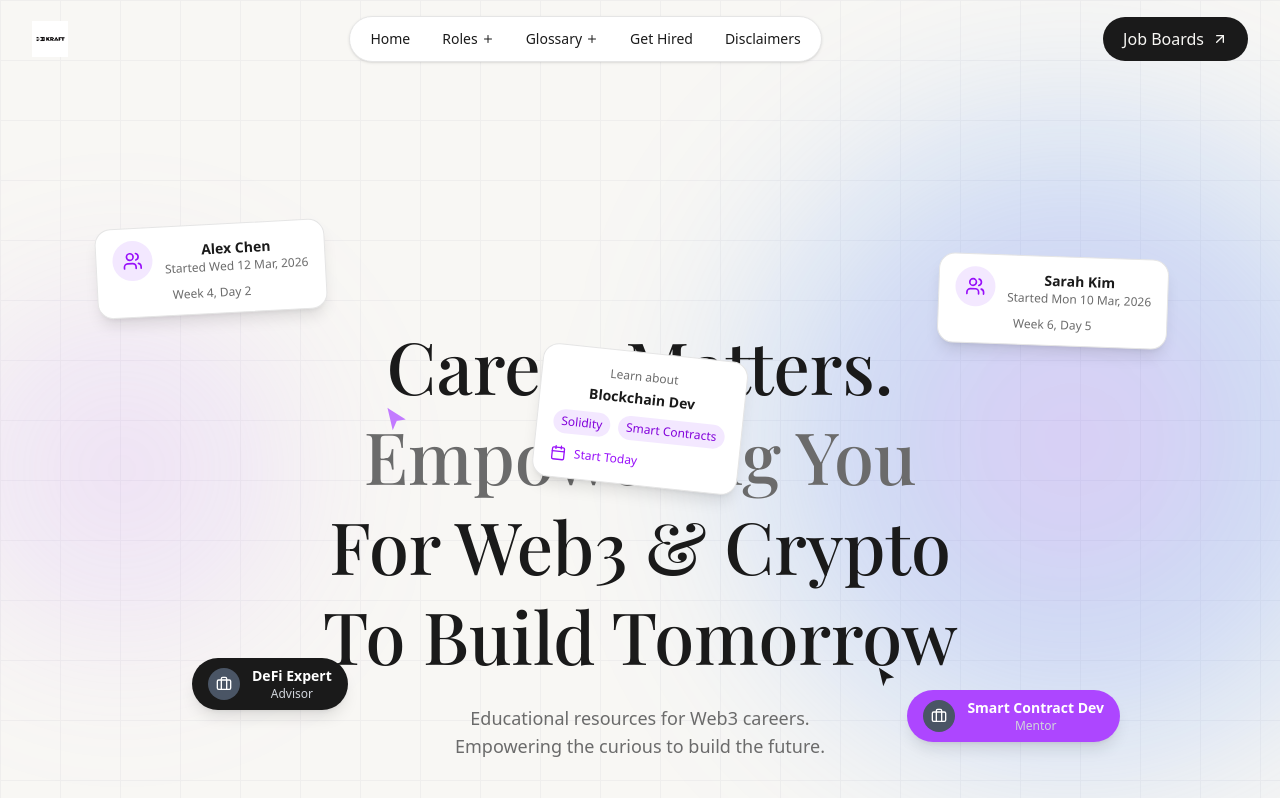
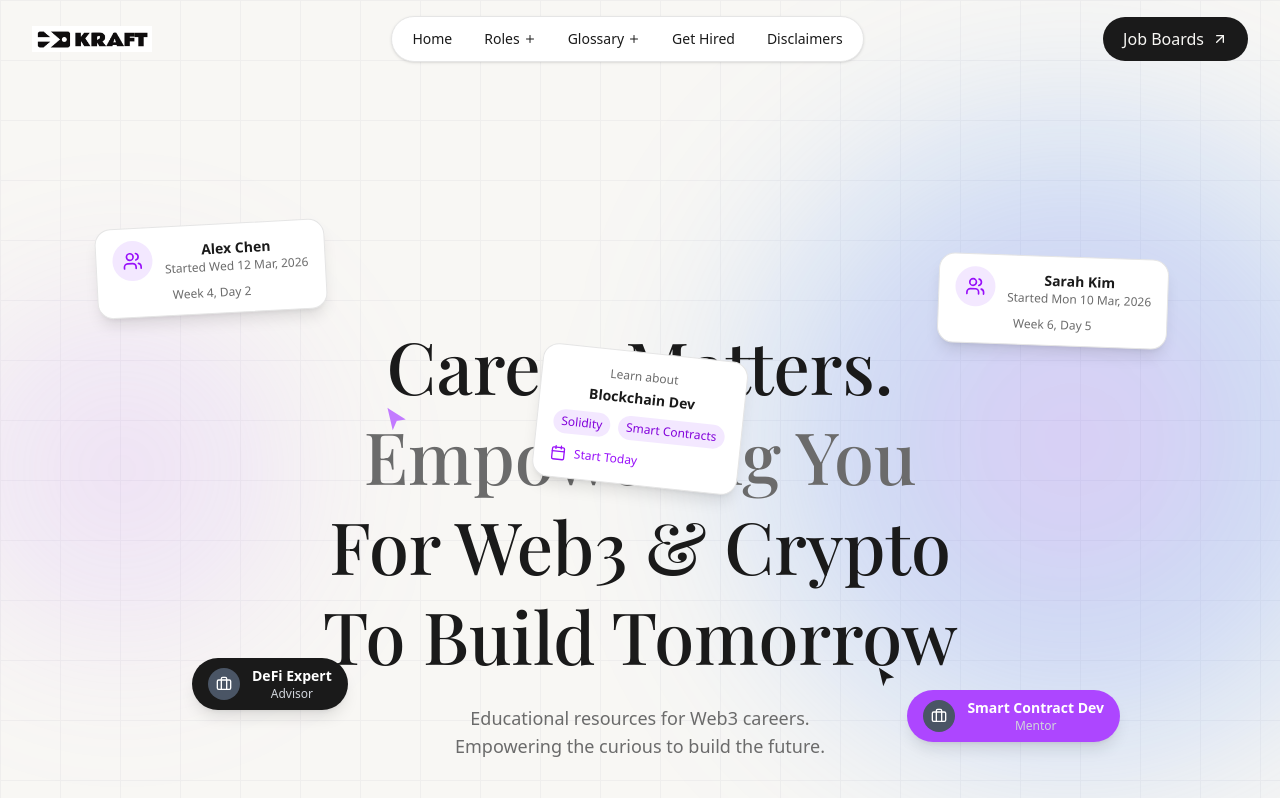
Before and after one commit to oktavian3/web3-jobs-app, a Next.js app: page / in a window 1280 px wide. Shown: the top 798 px of the page. Built offline with nearby package versions, Linux system fonts and the light colour scheme; a web font is replaced by a local one.

Commit message:
fix: crop logo and optimize image sizing
- Trim whitespace from kraft-logo.png
- Update Navbar: width={120} height={28} with object-contain
- Update Footer: same dimensions for consistency
- Explicit dimensions prevent layout shift

```diff
--- a/components/Footer.tsx
+++ b/components/Footer.tsx
@@ -14,8 +14,8 @@ export default function Footer() {
                 src="/images/kraft-logo.png"
                 alt="KRAFT"
                 width={120}
-                height={40}
-                className="h-8 w-auto"
+                height={28}
+                className="object-contain"
               />
             </Link>
             <p className="text-sm text-muted">
--- a/components/Navbar.tsx
+++ b/components/Navbar.tsx
@@ -25,9 +25,9 @@ export default function Navbar() {
             <Image
               src="/images/kraft-logo.png"
               alt="KRAFT"
-              width={140}
-              height={36}
-              className="h-9 w-auto object-contain"
+              width={120}
+              height={28}
+              className="object-contain"
               priority
             />
           </Link>
```
Also changed, not shown: public/images/kraft-logo.png.
